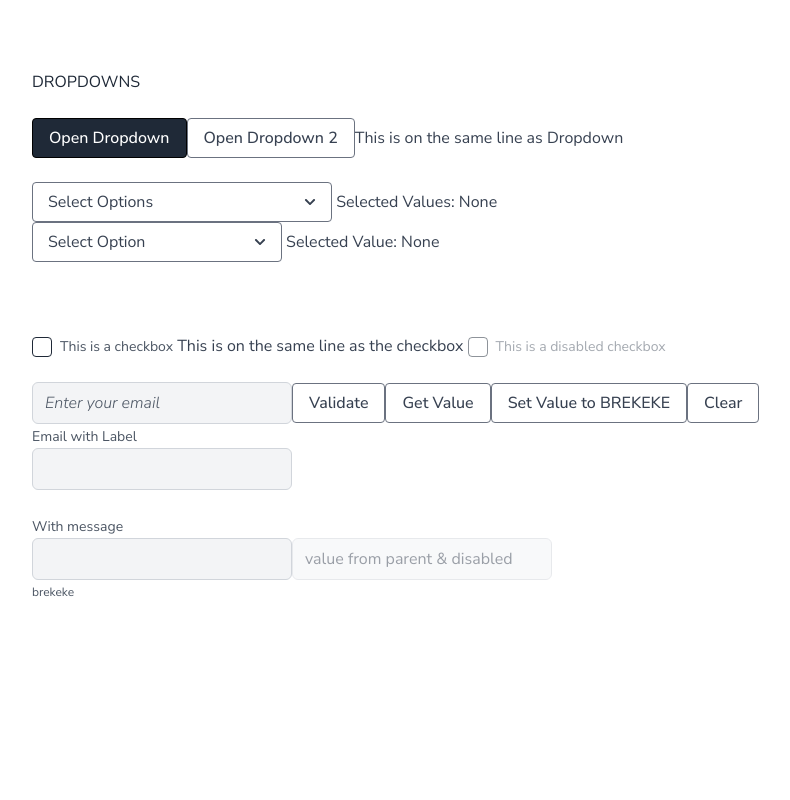
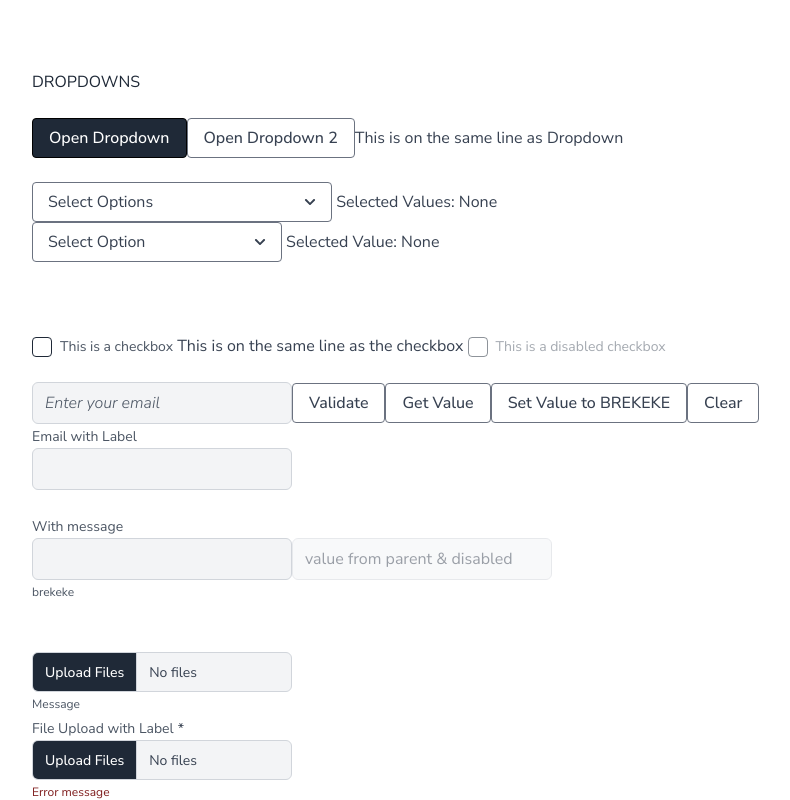
Before and after one commit to FeroHriadel/ncss-react, a React (Vite) app: page /test in a window 1280 px wide. Shown: the part 1219-2019 px from the top of the page, without its empty margins (208-998 px from the left). Before the commit the page ends 1871 px from the top, so only its background shows below. Built offline with nearby package versions, Linux system fonts and the light colour scheme.

Commit message:
FileUpload

```diff
--- a/src/components/inputs/Email.css
+++ b/src/components/inputs/Email.css
@@ -74,5 +74,5 @@
   transform: translateY(0.25rem); /* translate-y-1 */
   font-size: 0.75rem; /* text-xs */
   line-height: 1rem;
-  color: #4b5563; /* text-gray-600 */
+  color: var(--nc-input-message-text)
 }
--- a/src/components/inputs/FileUpload.css
+++ b/src/components/inputs/FileUpload.css
@@ -1,39 +1,43 @@
-/* FileUpload.css */
+/* FileUpload Component Styles - Extends Input styles */
 
 .fileupload-wrapper {
-  width: 100%;
+  display: inline-block;
+  vertical-align: middle;
 }
 
 .fileupload-label {
-  margin-bottom: 0.5rem;
-  font-size: 0.875rem;
-  color: #4b5563;
+  margin-bottom: 0.5rem; /* mb-2 */
+  font-size: 0.875rem; /* text-sm */
+  color: var(--nc-input-label); /* text-gray-600 */
 }
 
-.fileupload-container {
+.fileupload-required-mark {
+  margin-left: 0.25rem; /* ml-1 */
+}
+
+.fileupload-field-wrapper {
   position: relative;
 }
 
-.fileupload-inner {
+.fileupload-field {
   display: flex;
   align-items: center;
-  border: 1px solid #d1d5db;
-  border-radius: 0.375rem;
-  background-color: #f3f4f6;
+  outline: none;
+  border: 1px solid var(--nc-input-border); /* border-gray-300 */
+  border-radius: 0.375rem; /* rounded-md */
+  background-color: var(--nc-input-bg); /* bg-gray-100 */
   width: 100%;
   height: 2.5rem;
   overflow: hidden;
+  transition: background-color 0.15s ease-in-out;
 }
 
-.fileupload-inner:hover {
-  background-color: #e5e7eb;
+.fileupload-field:hover,
+.fileupload-field:focus-within {
+  background-color: var(--nc-input-hover-bg); /* hover:bg-gray-200 */
 }
 
-.fileupload-inner:focus-within {
-  background-color: #e5e7eb;
-}
-
-.fileupload-inner.fileupload-disabled {
+.fileupload-field-disabled {
   opacity: 0.5;
   cursor: not-allowed;
 }
@@ -44,22 +48,19 @@
 
 .fileupload-button {
   height: 100%;
-  padding-left: 0.75rem;
+  padding-left: 0.75rem; /* px-3 */
   padding-right: 0.75rem;
-  font-size: 0.875rem;
+  font-size: 0.875rem; /* text-sm */
   font-weight: 500;
-  color: white;
-  background-color: #1f2937;
-  border-right: 1px solid #d1d5db;
+  color: var(--nc-btn-dark-text); /* text-white */
+  background-color: var(--nc-btn-dark-bg); /* bg-gray-800 */
+  border-right: 1px solid var(--nc-input-border);
   transition: background-color 0.2s;
 }
 
-.fileupload-button:hover {
-  background-color: #030712;
-}
-
+.fileupload-button:hover,
 .fileupload-button:focus {
-  background-color: #030712;
+  background-color: var(--nc-btn-dark-hover-bg); /* hover:bg-gray-950 */
 }
 
 .fileupload-button.fileupload-button-disabled {
@@ -73,10 +74,10 @@
 
 .fileupload-text {
   flex: 1;
-  padding-left: 0.75rem;
+  padding-left: 0.75rem; /* px-3 */
   padding-right: 0.75rem;
-  font-size: 0.875rem;
-  color: #374151;
+  font-size: 0.875rem; /* text-sm */
+  color: var(--nc-input-text); /* text-gray-700 */
   overflow: hidden;
   text-overflow: ellipsis;
   white-space: nowrap;
@@ -87,19 +88,21 @@
 }
 
 .fileupload-error-message {
-  font-size: 0.75rem;
-  color: #7f1d1d;
   position: absolute;
   left: 0;
   top: 100%;
-  transform: translateY(0.25rem);
+  transform: translateY(0.25rem); /* translate-y-1 */
+  font-size: 0.75rem; /* text-xs */
+  line-height: 1rem;
+  color: var(--nc-input-error-text); /* text-red-900 */
 }
 
 .fileupload-message {
-  font-size: 0.75rem;
-  color: #4b5563;
   position: absolute;
   left: 0;
   top: 100%;
-  transform: translateY(0.25rem);
+  transform: translateY(0.25rem); /* translate-y-1 */
+  font-size: 0.75rem; /* text-xs */
+  line-height: 1rem;
+  color: var(--nc-input-message-text); /* text-gray-600 */
 }
--- a/src/components/inputs/FileUpload.tsx
+++ b/src/components/inputs/FileUpload.tsx
@@ -1,67 +1,116 @@
-import React, { forwardRef, useImperativeHandle, useRef, useState } from 'react';
+import React, { forwardRef, useImperativeHandle, useRef, useState, useCallback } from 'react';
 import CloseButton from '../buttons/CloseButton';
 import './FileUpload.css';
 
 export interface FileUploadProps {
+  name?: string;
+  className?: string;
+  id?: string;
+  style?: React.CSSProperties;
+  files?: File[];
+  onChange?: (files: File[]) => void;
+  label?: string;
+  errorMessage?: string;
+  message?: string;
+  width?: string;
   disabled?: boolean;
-  onChange?: (files: File[]) => void;
-  className?: string;
-  style?: React.CSSProperties;
-  id?: string;
-  label?: string;
-  message?: string;
-  errorMessage?: string;
+  required?: boolean;
   accept?: string[];
   max?: number;
-  width?: string;
+  validate?: boolean;
 }
 
 export interface FileUploadHandle {
+  validate: () => string;
+  getValue: () => File[];
+  setValue: (files: File[]) => void;
   clear: () => void;
-  getFiles: () => File[];
 }
 
 const FileUpload = forwardRef<FileUploadHandle, FileUploadProps>(function FileUpload(
   {
+    name,
+    className = '',
+    id,
+    style,
+    files: controlledFiles,
+    onChange,
+    label,
+    errorMessage = '',
+    message,
+    width = '260px',
     disabled = false,
-    onChange,
-    className = '',
-    style,
-    id,
-    label,
-    message,
-    errorMessage,
+    required = false,
     accept = ['*'],
     max,
-    width,
+    validate = false,
   },
   ref
 ) {
-  const [files, setFiles] = useState<File[]>([]);
+  const [internalFiles, setInternalFiles] = useState<File[]>([]);
+  const [internalError, setInternalError] = useState<string>('');
   const inputRef = useRef<HTMLInputElement>(null);
+
+  // Support both controlled and uncontrolled modes
+  const isControlled = controlledFiles !== undefined;
+  const files = isControlled ? controlledFiles : internalFiles;
 
   if (!id) id = `ncss-fileupload-${Math.random().toString(10)}`;
 
+  const validateFiles = useCallback((): string => {
+    if (required && files.length === 0) {
+      return 'At least one file is required';
+    }
+    return '';
+  }, [required, files]);
+
   useImperativeHandle(ref, () => ({
+    validate: validateFiles,
+    getValue: () => files,
+    setValue: (newFiles: File[]) => {
+      if (!isControlled) {
+        setInternalFiles(newFiles);
+      }
+      // Note: Cannot programmatically set files on file input for security reasons
+    },
     clear: () => {
-      setFiles([]);
+      if (!isControlled) {
+        setInternalFiles([]);
+      }
       if (inputRef.current) {
         inputRef.current.value = '';
       }
       onChange?.([]);
     },
-    getFiles: () => files,
-  }), [files, onChange]);
+  }), [files, isControlled, onChange, validateFiles]);
 
   const handleFileChange = (e: React.ChangeEvent<HTMLInputElement>) => {
     const selectedFiles = Array.from(e.target.files || []);
     const limitedFiles = max ? selectedFiles.slice(0, max) : selectedFiles;
-    setFiles(limitedFiles);
+
+    if (!isControlled) {
+      setInternalFiles(limitedFiles);
+    }
     onChange?.(limitedFiles);
   };
 
+  const handleBlur = () => {
+    if (validate) {
+      const error = validateFiles();
+      setInternalError(error);
+    }
+  };
+
+  const handleFocus = () => {
+    if (validate) {
+      setInternalError('');
+    }
+  };
+
   const handleClear = () => {
-    setFiles([]);
+    if (!isControlled) {
+      setInternalFiles([]);
+    }
     if (inputRef.current) {
       inputRef.current.value = '';
     }
@@ -81,26 +130,32 @@ const FileUpload = forwardRef<FileUploadHandle, FileUploadProps>(function FileUp
   };
 
   const acceptString = accept.join(',');
+  const displayError = errorMessage || (validate ? internalError : '');
 
   return (
-    <div className={`fileupload-wrapper ${className}`} style={width ? { width } : {}}>
+    <div className={`fileupload-wrapper ${className}`} style={style}>
       {label && (
         <label htmlFor={id} className="fileupload-label">
           {label}
+          {required && <span className="fileupload-required-mark">*</span>}
         </label>
       )}
-      <div className="fileupload-container">
+      <div className="fileupload-field-wrapper">
         <div
-          className={`fileupload-inner ${disabled ? 'fileupload-disabled' : ''}`}
-          style={style}
+          className={`fileupload-field ${disabled ? 'fileupload-field-disabled' : ''}`}
+          style={width ? { width } : undefined}
         >
           <input
             ref={inputRef}
             type="file"
+            name={name}
             id={id}
             className="fileupload-input"
             onChange={handleFileChange}
+            onBlur={handleBlur}
+            onFocus={handleFocus}
             disabled={disabled}
+            required={required}
             accept={acceptString}
             multiple={!max || max > 1}
           />
@@ -121,15 +176,15 @@ const FileUpload = forwardRef<FileUploadHandle, FileUploadProps>(function FileUp
             </div>
           )}
         </div>
-        {errorMessage && (
-          <span className="fileupload-error-message">
-            {errorMessage}
-          </span>
+        {displayError && (
+          <p className="fileupload-error-message">
+            {displayError}
+          </p>
         )}
-        {message && (
-          <span className="fileupload-message">
+        {message && !displayError && (
+          <p className="fileupload-message">
             {message}
-          </span>
+          </p>
         )}
       </div>
     </div>
--- a/src/components/services/themeService.ts
+++ b/src/components/services/themeService.ts
@@ -70,7 +70,7 @@ export function setVariablesForTheme(theme: "light" | "dark"): void {
     document.documentElement.style.setProperty('--nc-input-text', 'var(--nc-gray-300)');
     document.documentElement.style.setProperty('--nc-input-hover-bg', 'var(--nc-black-900)');
     document.documentElement.style.setProperty('--nc-input-placeholder', 'var(--nc-gray-600)');
-    document.documentElement.style.setProperty('--nc-input-message-text', 'var(--nc-gray-300)');
+    document.documentElement.style.setProperty('--nc-input-message-text', 'var(--nc-gray-400)');
     document.documentElement.style.setProperty('--nc-input-error-text', 'var(--nc-red-300)');
     return;
   }
--- a/src/pages/TestPage.tsx
+++ b/src/pages/TestPage.tsx
@@ -14,6 +14,7 @@ import MultiSelect from "../components/dropdowns/MultiSelect";
 import Select from "../components/dropdowns/Select";
 import Checkbox from "../components/inputs/Checkbox";
 import Email, { type EmailHandle} from "../components/inputs/Email";
+import FileUpload from "../components/inputs/FileUpload";
 
 
 export default function TestPage() {
@@ -232,6 +233,19 @@ export default function TestPage() {
       <Email value={"value from parent & disabled"} disabled />
       <Break amount={4} />
 
+      <FileUpload
+        max={2}
+        onChange={(v) => console.log(v)}
+        message="Message"
+      />
+      <Break amount={2} />
+      <FileUpload
+        label="File Upload with Label"
+        required
+        className="mt-4"
+        errorMessage="Error message"
+      />
+
     </Container>
   );
 }
```
Lines whose indentation alone changed are shown as unchanged.
